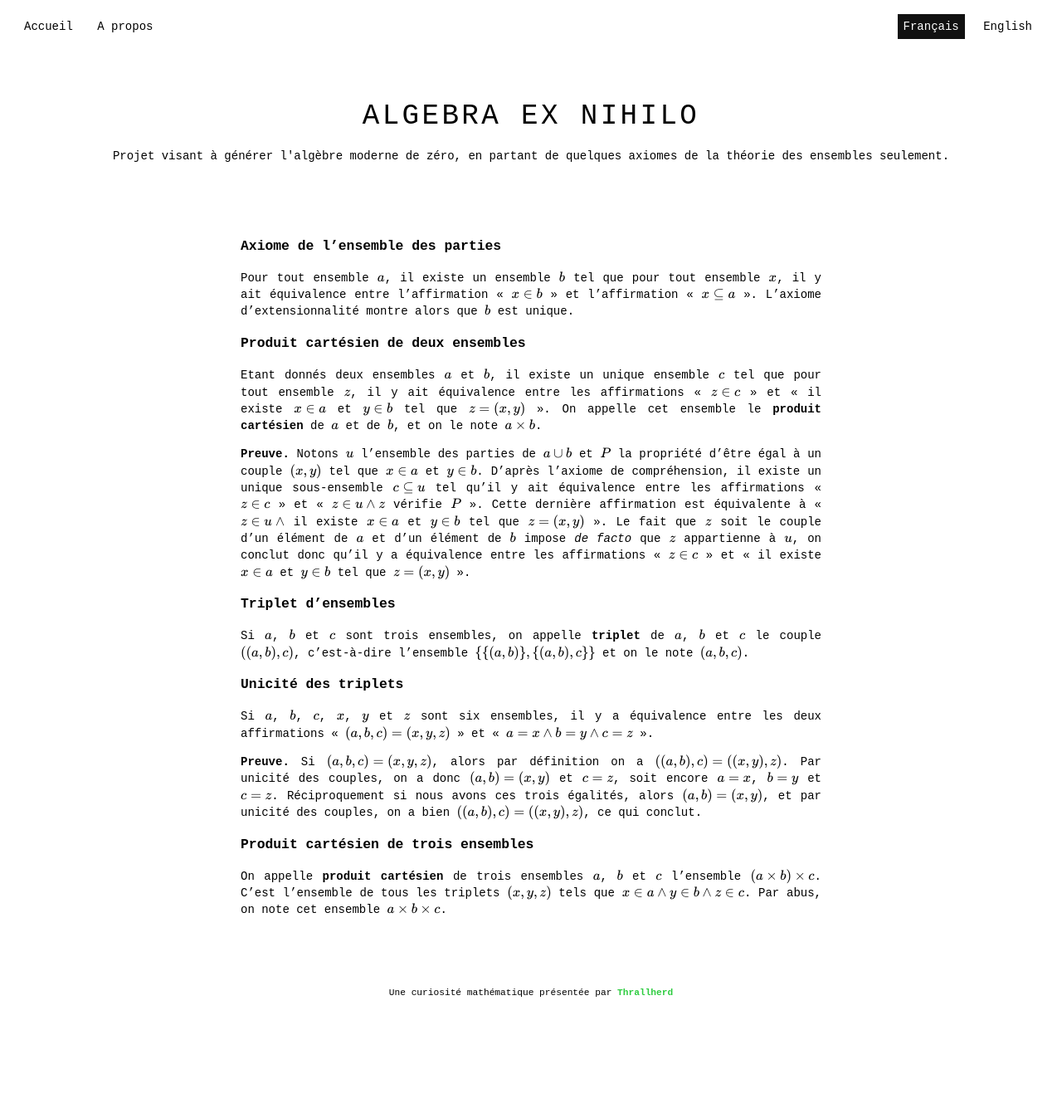
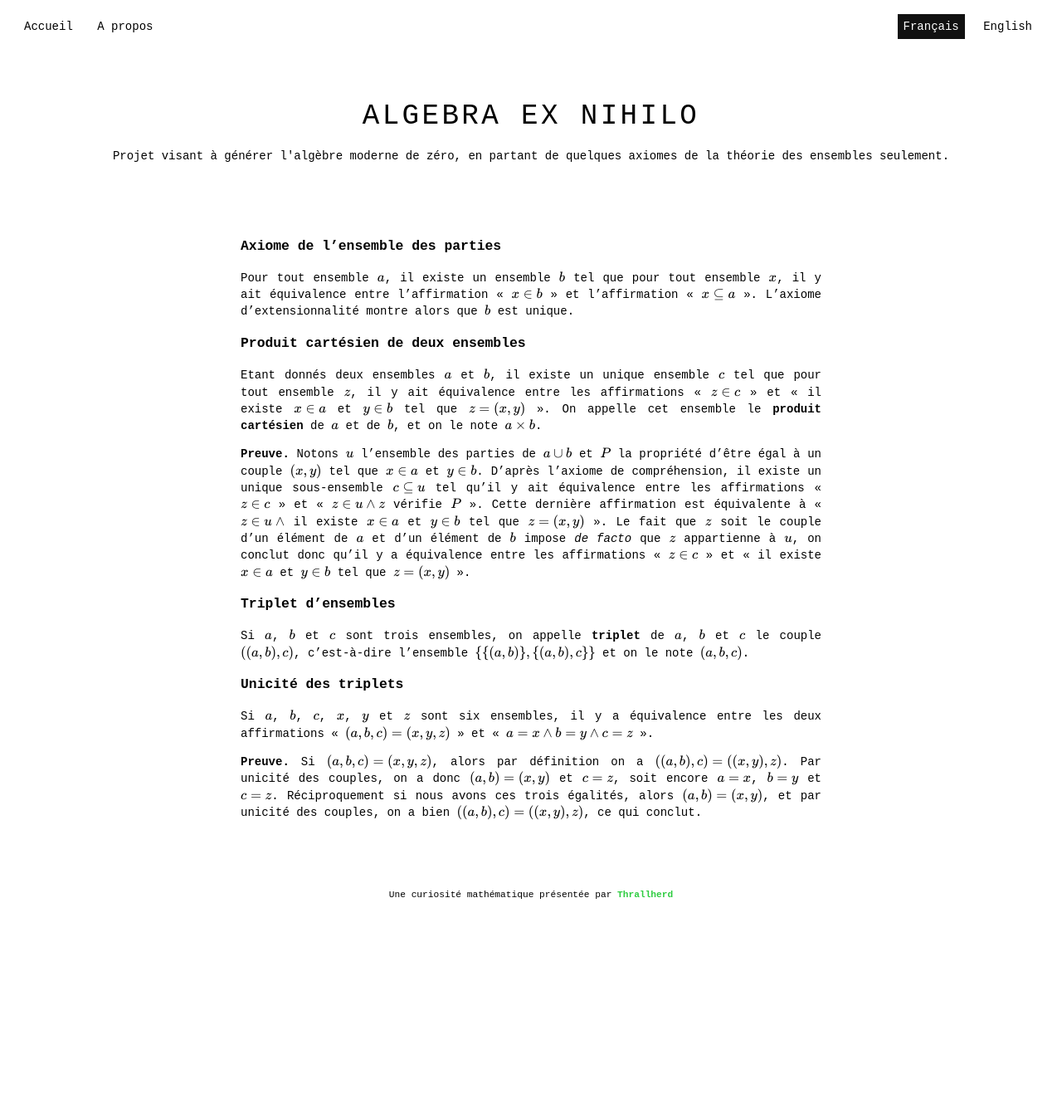
Before and after one commit to Thrallherd/AlgebraExNihilo, a Jekyll site: the page built from set_res3.md, in a window 1280 px wide. Shown: the whole page at 83% size. Built offline with Jekyll 4.4.1, drawn with Linux system fonts in a browser that asks for light colours; formulas are drawn with MathJax 3; after the commit the page ends 1218 px from its top, so only the background shows below that.

Commit message:
Update set_res3.md

```diff
--- a/set_res3.md
+++ b/set_res3.md
@@ -22,6 +22,3 @@ Si $$a$$, $$b$$ et $$c$$ sont trois ensembles, on appelle **triplet** de $$a$$,
 Si $$a$$, $$b$$, $$c$$, $$x$$, $$y$$ et $$z$$ sont six ensembles, il y a équivalence entre les deux affirmations « $$(a, b, c) = (x, y, z)$$ » et « $$a = x \land b = y \land c = z$$ ».
 
 **Preuve.** Si $$(a, b, c) = (x, y, z)$$, alors par définition on a $$((a, b), c) = ((x, y), z)$$. Par unicité des couples, on a donc $$(a, b) = (x, y)$$ et $$c = z$$, soit encore $$a = x$$, $$b = y$$ et $$c = z$$. Réciproquement si nous avons ces trois égalités, alors $$(a, b) = (x, y)$$, et par unicité des couples, on a bien $$((a, b), c) = ((x, y), z)$$, ce qui conclut.
-
-### Produit cartésien de trois ensembles
-On appelle **produit cartésien** de trois ensembles $$a$$, $$b$$ et $$c$$ l'ensemble $$(a \times b) \times c$$. C'est l'ensemble de tous les triplets $$(x, y, z)$$ tels que $$x \in a \land y \in b \land z \in c$$. Par abus, on note cet ensemble $$a \times b \times c$$.
```
